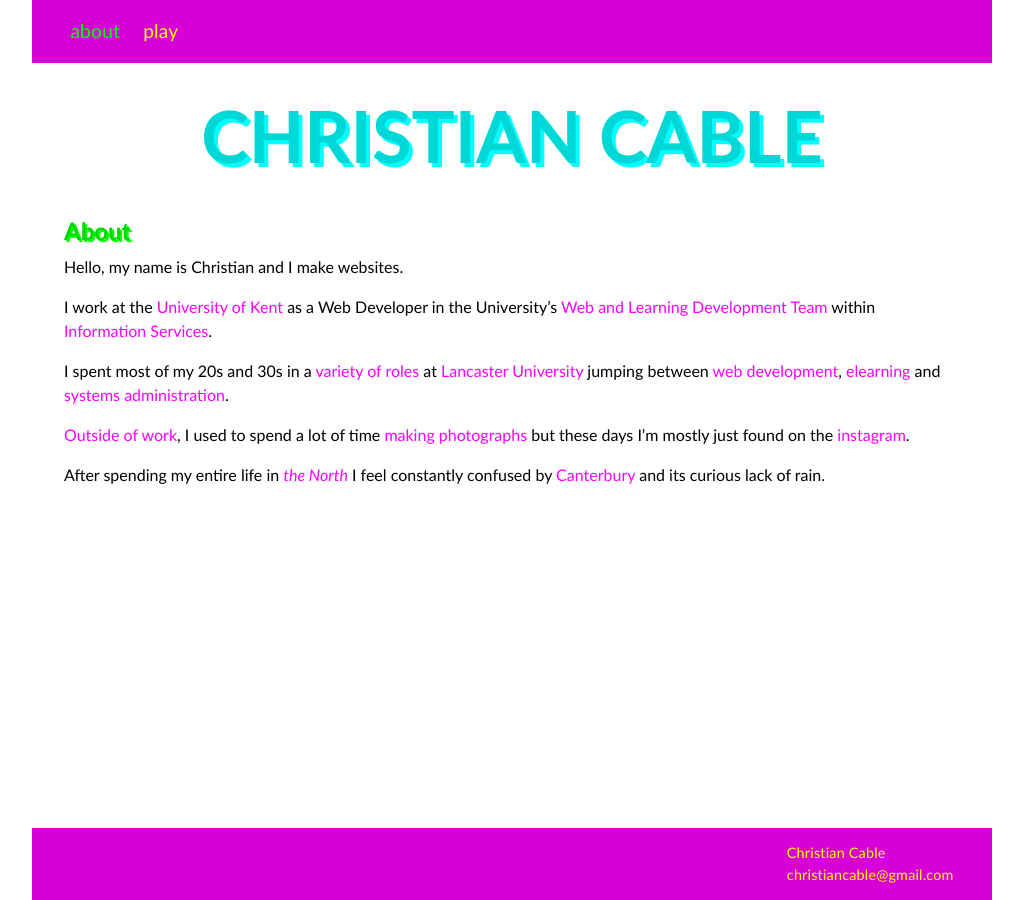
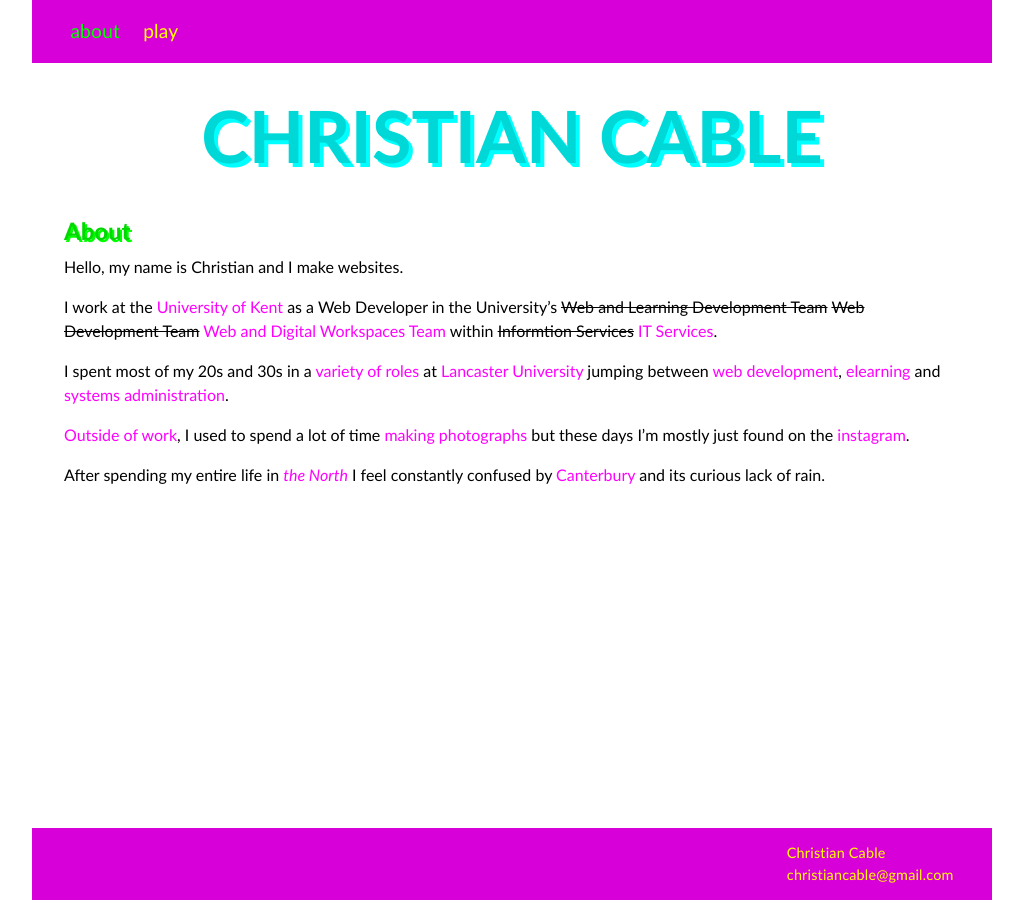
Before and after one commit to christiancable/christiancable.github.io, a Jekyll site: the page built from index.md, in a window 1280 px wide. Shown: the whole page, without its empty margins (128-1151 px from the left). Built offline with Jekyll 4.4.1, drawn with Linux system fonts in a browser that asks for light colours.

Commit message:
Update index.md
restructure

```diff
--- a/index.md
+++ b/index.md
@@ -9,7 +9,7 @@ menu: true
 
 Hello, my name is Christian and I make websites.
 
-I work at the [University of Kent][kent-univeristy] as a Web Developer in the University's [Web and Learning Development Team][web-team] within [Information Services][is].
+I work at the [University of Kent][kent-univeristy] as a Web Developer in the University's ~~Web and Learning Development Team~~ ~~Web Development Team~~ [Web and Digital Workspaces Team][web-team] within ~~Informtion Services~~ [IT Services][is].
 
 I spent most of my 20s and 30s in a [variety of roles][linked-in] at [Lancaster University][lancaster-university] jumping between [web development][iss], [elearning][careers] and [systems administration][maths].
 
```
